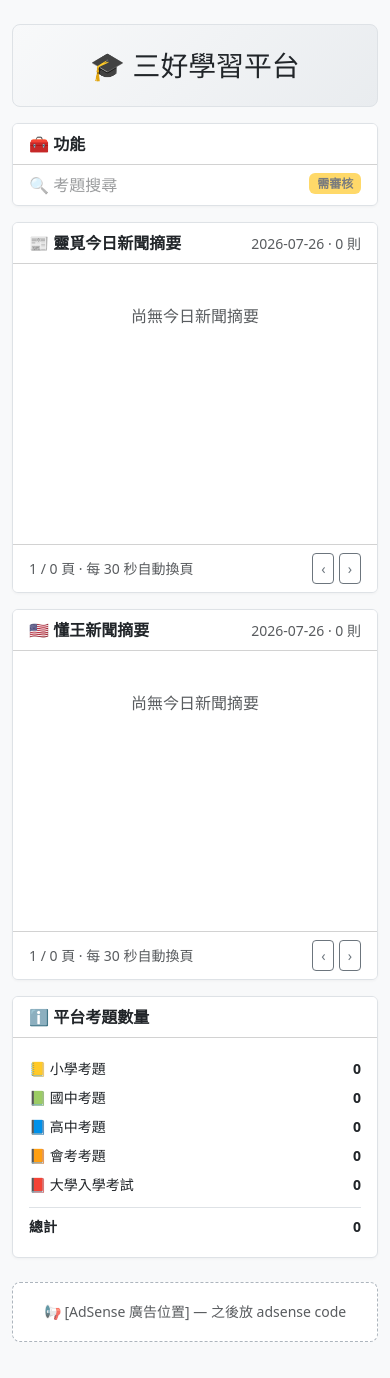
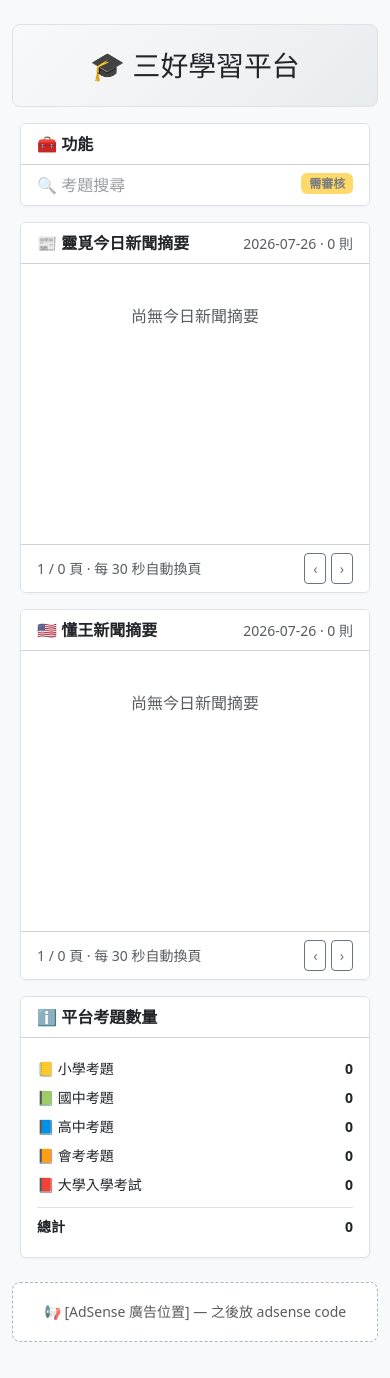
Before and after one commit to apingchang/TQark-web, a FastAPI app: page / in a window 390 px wide. Shown: the part 63-1441 px from the top of the page. Run offline with FastAPI, Linux system fonts and the light colour scheme; parts of the project's set-up code (start-up, migrations or seed data) failed here and were passed over; some libraries are stand-ins or nearby versions.

Commit message:
feat(landing): dynamic CSS Grid layout + lengthen news truncate
【2026-07-25 William 需求】
首頁 layout 改用 CSS Grid dynamic width,center console 自動填滿剩餘空間,
依視窗寬度動態調整:

| 視窗寬度     | 左   | 中      | 右   |
|--------------|------|---------|------|
| < 768px      | 1fr (堆疊)              |
| 768-991px    | 160px | 1fr     | 200px |
| 992-1399px   | 180px | 1fr     | 220px |
| ≥ 1400px     | 200px | 1fr     | 240px |

順便放寬 news truncate (center console 變寬後能放更多字):
- title: 80 → 120 字
- summary: 160 → 280 字
- line-clamp: 2 → 3 行

【改動】
1. landing.html:
   - 移除 Bootstrap col-md-N classes → 用純 CSS Grid
   - 新增 4 個 media query (768/992/1400px)
   - max-width 1600px, mobile padding 0.5rem
   - server-render truncate 80 → 120, 160 → 280
2. landing_news.js: 配合 server-render 改 truncate 80 → 120, 160 → 280

【驗證】
- 4 個 media query 都注入 page
- HTML render OK, news items 渲染正常
- Bootstrap col-md-* 完全移除
- Mobile 還是堆疊 (col-12 等效)

```diff
--- a/backend/app/static/landing_news.js
+++ b/backend/app/static/landing_news.js
@@ -37,9 +37,9 @@ function renderNewsItems(items) {
     return items.map(item => `
         <div class="news-item">
             <a href="${escapeHtml(item.url)}" target="_blank" rel="noopener" class="news-title">
-                🔶 ${escapeHtml(truncate(item.title, 80))}
+                🔶 ${escapeHtml(truncate(item.title, 120))}
             </a>
-            ${item.summary ? `<div class="news-summary">${escapeHtml(truncate(item.summary, 160))}</div>` : ''}
+            ${item.summary ? `<div class="news-summary">${escapeHtml(truncate(item.summary, 280))}</div>` : ''}
             <div class="news-meta">
                 ${item.category ? `<span class="badge bg-light text-dark">${escapeHtml(item.category)}</span>` : ''}
                 ${item.source ? `<span class="ms-2">${escapeHtml(item.source)}</span>` : ''}
--- a/backend/app/templates/landing.html
+++ b/backend/app/templates/landing.html
@@ -9,9 +9,9 @@
     <h1 class="banner-title m-0">🎓 三好學習平台</h1>
 </div>
 
-<div class="row g-3 main-grid">
+<div class="main-grid">
     {# 左側: 功能 #}
-    <aside class="col-12 col-md-3 left-sidebar">
+    <aside class="left-sidebar">
         <div class="card sidebar-card">
             <div class="card-header bg-white">
                 <strong>🧰 功能</strong>
@@ -30,7 +30,7 @@
     </aside>
 
     {# 中央: console 分上下 2 部 + 30 秒輪播 #}
-    <section class="col-12 col-md-6 center-console">
+    <section class="center-console">
         {# 上半: 靈覓今日新聞摘要 #}
         <div class="card mb-3 news-card" id="lingmianCard" data-source="lingmian">
             <div class="card-header bg-white d-flex justify-content-between align-items-center">
@@ -45,10 +45,10 @@
                 {% for item in news.lingmian[:3] %}
                 <div class="news-item">
                     <a href="{{ item.url }}" target="_blank" rel="noopener" class="news-title">
-                        🔶 {{ item.title[:80] }}{% if item.title|length > 80 %}…{% endif %}
+                        🔶 {{ item.title[:120] }}{% if item.title|length > 120 %}…{% endif %}
                     </a>
                     {% if item.summary %}
-                    <div class="news-summary">{{ item.summary[:160] }}{% if item.summary|length > 160 %}…{% endif %}</div>
+                    <div class="news-summary">{{ item.summary[:280] }}{% if item.summary|length > 280 %}…{% endif %}</div>
                     {% endif %}
                     <div class="news-meta">
                         {% if item.category %}<span class="badge bg-light text-dark">{{ item.category }}</span>{% endif %}
@@ -85,10 +85,10 @@
                 {% for item in news.trump[:3] %}
                 <div class="news-item">
                     <a href="{{ item.url }}" target="_blank" rel="noopener" class="news-title">
-                        🔶 {{ item.title[:80] }}{% if item.title|length > 80 %}…{% endif %}
+                        🔶 {{ item.title[:120] }}{% if item.title|length > 120 %}…{% endif %}
                     </a>
                     {% if item.summary %}
-                    <div class="news-summary">{{ item.summary[:160] }}{% if item.summary|length > 160 %}…{% endif %}</div>
+                    <div class="news-summary">{{ item.summary[:280] }}{% if item.summary|length > 280 %}…{% endif %}</div>
                     {% endif %}
                     <div class="news-meta">
                         {% if item.category %}<span class="badge bg-light text-dark">{{ item.category }}</span>{% endif %}
@@ -114,7 +114,7 @@
     </section>
 
     {# 右側: info panel #}
-    <aside class="col-12 col-md-3 right-sidebar">
+    <aside class="right-sidebar">
         <div class="card sidebar-card">
             <div class="card-header bg-white">
                 <strong>ℹ️ 平台考題數量</strong>
@@ -181,6 +181,39 @@
         border-radius: 0.5rem;
         min-height: 60px;
     }
+
+    /* 【2026-07-25 改】Dynamic CSS Grid layout
+       - 大螢幕 (≥ 1400px): 左 200px / 中 1fr / 右 240px
+       - 中大螢幕 (≥ 992px): 左 180px / 中 1fr / 右 220px
+       - 中螢幕 (768-991px): 左 160px / 中 1fr / 右 200px
+       - 小螢幕 (< 768px): 垂直堆疊 (mobile) */
+    .main-grid {
+        display: grid;
+        grid-template-columns: 1fr;
+        gap: 1rem;
+        max-width: 1600px;
+        margin: 0 auto;
+        padding: 0 0.5rem;
+    }
+
+    @media (min-width: 768px) {
+        .main-grid {
+            grid-template-columns: 160px 1fr 200px;
+        }
+    }
+
+    @media (min-width: 992px) {
+        .main-grid {
+            grid-template-columns: 180px 1fr 220px;
+        }
+    }
+
+    @media (min-width: 1400px) {
+        .main-grid {
+            grid-template-columns: 200px 1fr 240px;
+        }
+    }
+
     .sidebar-card {
         position: sticky;
         top: 1rem;
@@ -212,7 +245,7 @@
         font-size: 0.875rem;
         margin-top: 4px;
         display: -webkit-box;
-        -webkit-line-clamp: 2;
+        -webkit-line-clamp: 3;
         -webkit-box-orient: vertical;
         overflow: hidden;
     }
```
